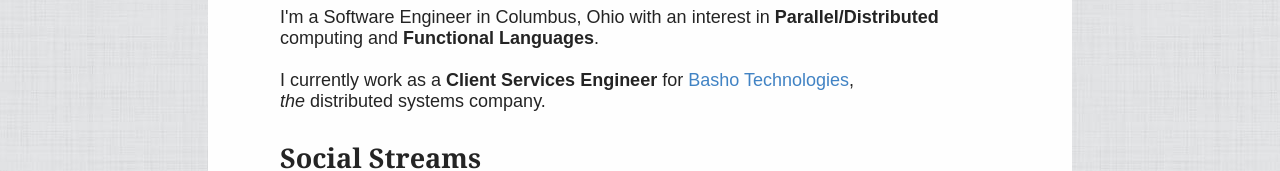
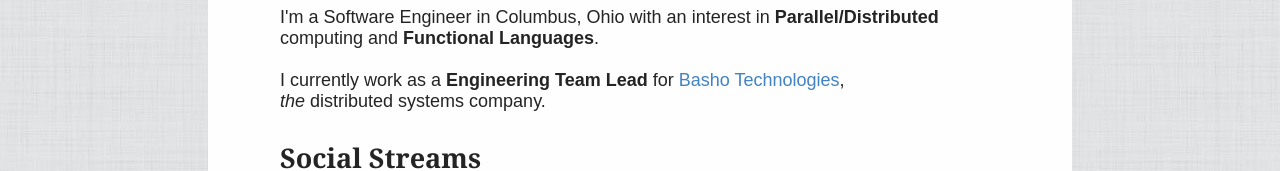
Before and after one commit to alexmoore/alexmoore.github.io, a plain HTML site: page index.html in a window 1280 px wide. Shown: the part 320-491 px from the top of the page. Drawn offline with Linux system fonts and the light colour scheme.

Commit message:
Update index.html

```diff
--- a/index.html
+++ b/index.html
@@ -28,7 +28,7 @@
                 <br /><br />
                 I'm a Software Engineer in Columbus, Ohio with an interest in <strong>Parallel/Distributed</strong> computing and <strong>Functional Languages</strong>.
                 <br /><br />
-                I currently work as a <strong>Client Services Engineer</strong> for <a href="http://www.basho.com">Basho Technologies</a>, <br /><em>the</em> distributed systems company.
+                I currently work as a <strong>Engineering Team Lead</strong> for <a href="http://www.basho.com">Basho Technologies</a>, <br /><em>the</em> distributed systems company.
             </section>
             <section>
                 <h2>Social Streams</h2>
```
